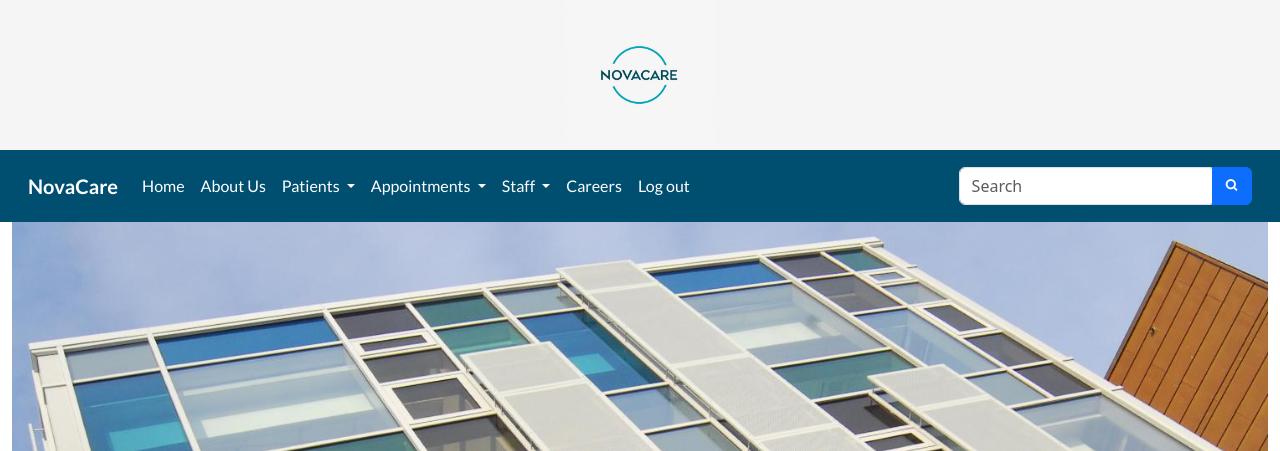
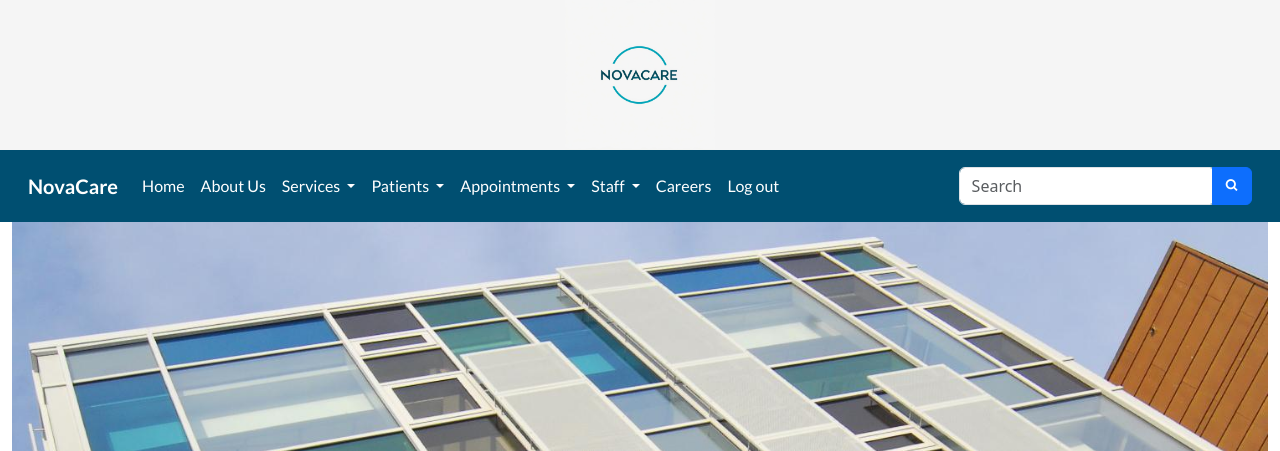
Before and after one commit to CodeOmari/NovaCare, a Django app: page /about/ in a window 1280 px wide. Shown: the top 451 px of the page. Run offline with Django 5.2, Linux system fonts and the light colour scheme.

Commit message:
updated master template

```diff
--- a/templates/master.html
+++ b/templates/master.html
@@ -40,6 +40,19 @@
 
             <li class="nav-item">
               <a class="nav-link" href="{% url 'about' %}">About Us</a>
+            </li>
+
+            <li class="nav-item dropdown">
+              <a class="nav-link dropdown-toggle" href="#" role="button" data-bs-toggle="dropdown" aria-expanded="false">
+                Services
+              </a>
+              <ul class="dropdown-menu">
+                <li><a class="dropdown-item" href="{% url 'emergency_services' %}">Emergency</a></li>
+                <li><a class="dropdown-item" href="{% url 'inpatient_services' %}">Inpatient</a></li>
+                <li><a class="dropdown-item" href="{% url 'outpatient_services' %}">Outpatient</a></li>
+                <li><a class="dropdown-item" href="{% url 'surgical_services' %}">Surgical</a></li>
+                <li><a class="dropdown-item" href="{% url 'maternity_services' %}">Maternity & Neonatal</a></li>
+              </ul>
             </li>
 
             <li class="nav-item dropdown">
```
